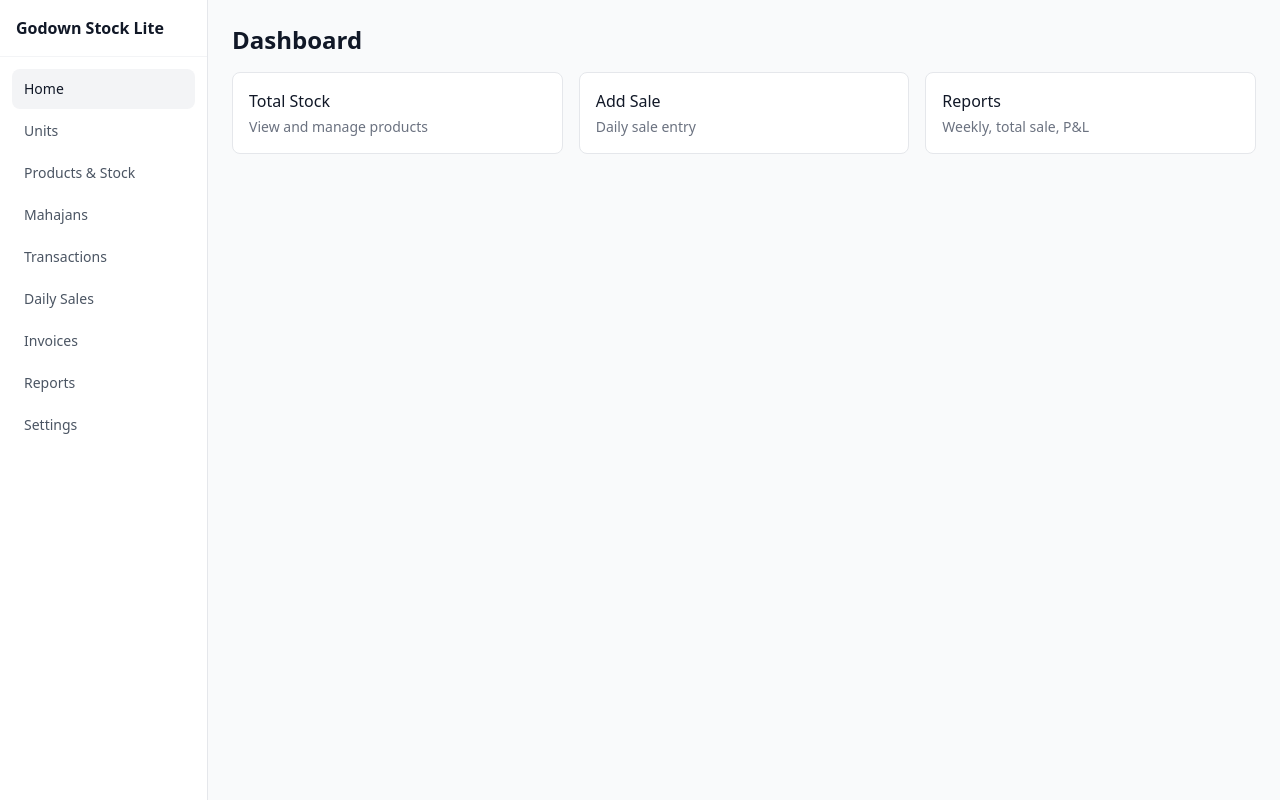
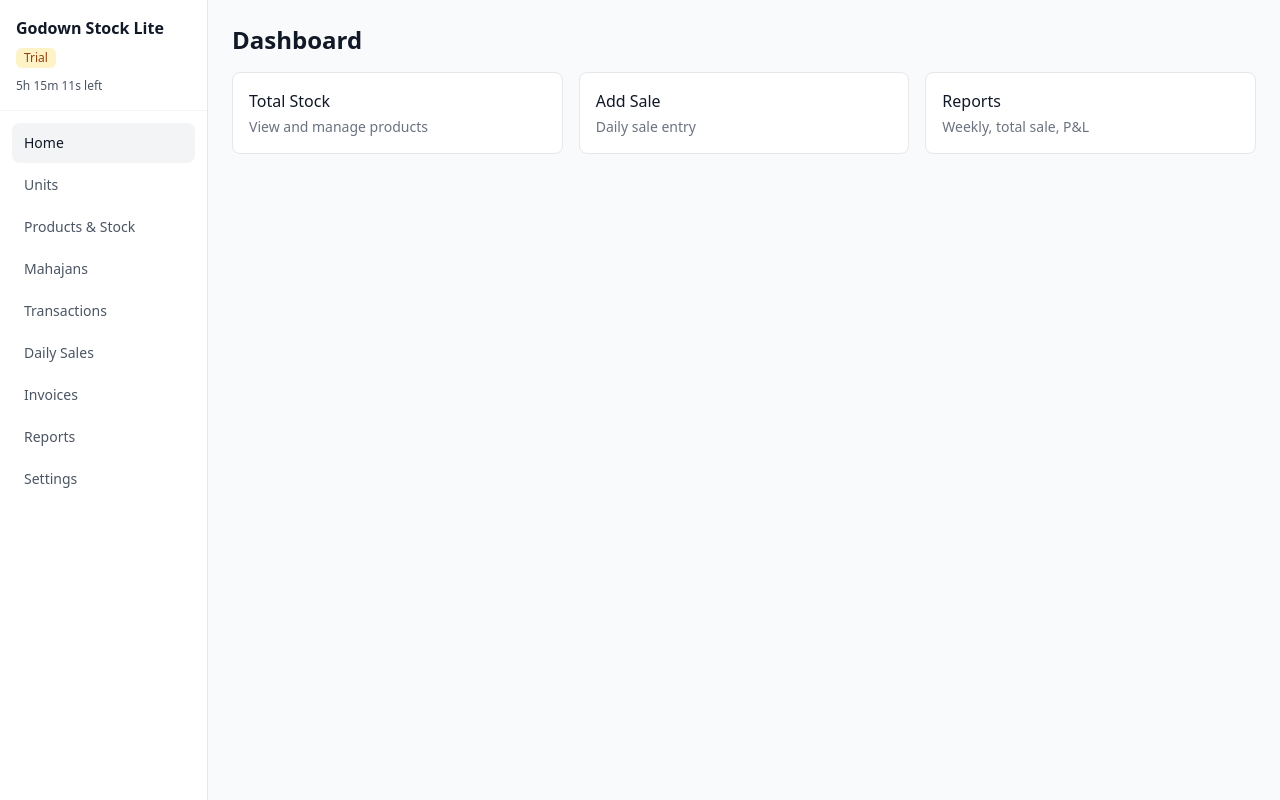
Before and after one commit to commons-dev-open/godown-stock-lite, a React (Vite) app: page / in a window 1280 px wide. Built offline with nearby package versions, Linux system fonts and the light colour scheme.

Commit message:
Add trial mode functionality with build configuration and UI updates. Introduce trial timer and badge in the layout, and update README with trial build instructions. Enhance TypeScript configuration for shared paths.

```diff
--- a/package.json
+++ b/package.json
@@ -9,7 +9,9 @@
     "dev:electron": "wait-on http://localhost:5173 && cross-env ELECTRON_DEV=true electron .",
     "db:clean": "node scripts/clean-db.mjs",
     "dev:fresh": "npm run db:clean && npm run dev",
+    "prebuild": "node scripts/write-build-config.mjs",
     "build": "npm run build:main && npm run build:renderer",
+    "build:trial": "cross-env TRIAL_MODE=true npm run build",
     "build:main": "tsc -p tsconfig.main.json",
     "build:renderer": "vite build",
     "start": "electron .",
@@ -56,6 +58,7 @@
   "build": {
     "appId": "com.godown.stock.lite",
     "productName": "Godown Stock Lite",
+    "publish": "github",
     "directories": {
       "output": "release"
     },
--- a/src/renderer/App.tsx
+++ b/src/renderer/App.tsx
@@ -1,5 +1,6 @@
 import { HashRouter, Routes, Route } from "react-router-dom";
 import Layout from "./components/Layout";
+import TrialGuard from "./components/TrialGuard";
 import Items from "./pages/Items";
 import Mahajans from "./pages/Mahajans";
 import MahajanLedger from "./pages/MahajanLedger";
@@ -14,6 +15,7 @@ import Invoices from "./pages/Invoices";
 export default function App() {
   return (
     <HashRouter>
+      <TrialGuard />
       <Layout>
         <Routes>
           <Route path="/" element={<Home />} />
--- a/src/renderer/components/Layout.tsx
+++ b/src/renderer/components/Layout.tsx
@@ -3,6 +3,8 @@ import { NavLink } from "react-router-dom";
 import { useQuery } from "@tanstack/react-query";
 import { getElectron } from "../api/client";
 import { getAppDisplayName } from "../lib/displayName";
+import { TRIAL_MODE } from "shared/buildConfig";
+import TrialTimer from "./TrialTimer";
 
 const navItems = [
   { to: "/", label: "Home" },
@@ -24,7 +26,7 @@ export default function Layout({ children }: { children: ReactNode }) {
   const appName = getAppDisplayName(settings);
 
   useEffect(() => {
-    document.title = appName;
+    document.title = TRIAL_MODE ? `${appName} (Trial)` : appName;
   }, [appName]);
 
   const navClass = ({ isActive }: Readonly<{ isActive: boolean }>) =>
@@ -45,7 +47,22 @@ export default function Layout({ children }: { children: ReactNode }) {
           >
             ← Back
           </button> */}
-          <h1 className="text-base font-semibold text-gray-900">{appName}</h1>
+          <div className="flex flex-col gap-0.5">
+            <div className="flex items-center gap-2 flex-wrap">
+              <h1 className="text-base font-semibold text-gray-900">
+                {appName}
+              </h1>
+              {TRIAL_MODE && (
+                <span
+                  className="inline-flex items-center rounded-md bg-amber-100 px-2 py-0.5 text-xs font-medium text-amber-800"
+                  title="This is a trial version. Full version will be provided after payment."
+                >
+                  Trial
+                </span>
+              )}
+            </div>
+            {TRIAL_MODE && <TrialTimer />}
+          </div>
         </div>
         <nav className="flex-1 overflow-y-auto p-3">
           <ul className="space-y-0.5">
--- /dev/null
+++ b/src/renderer/components/TrialGuard.tsx
@@ -0,0 +1,91 @@
+import { useState, useCallback, useEffect } from "react";
+import { TRIAL_MODE, TRIAL_END_ISO } from "shared/buildConfig";
+import { isTrialExpired, formatTrialEndDateTime } from "shared/trialUtils";
+import FormModal from "./FormModal";
+import Button from "./Button";
+
+const initialExpired = Boolean(
+  TRIAL_MODE && TRIAL_END_ISO && isTrialExpired(TRIAL_END_ISO)
+);
+
+/**
+ * When trial has ended, covers the app with a transparent overlay.
+ * Dialog opens immediately on load or as soon as the trial end time is reached
+ * (even if the app is already open). Every click on the overlay re-opens it.
+ */
+export default function TrialGuard() {
+  const [expired, setExpired] = useState(initialExpired);
+  const [dialogOpen, setDialogOpen] = useState(initialExpired);
+
+  useEffect(() => {
+    if (!TRIAL_MODE || !TRIAL_END_ISO || expired) return;
+    const id = setInterval(() => {
+      if (isTrialExpired(TRIAL_END_ISO)) {
+        setExpired(true);
+        setDialogOpen(true);
+      }
+    }, 1000);
+    return () => clearInterval(id);
+  }, [expired]);
+
+  const handleOverlayClick = useCallback(() => {
+    setDialogOpen(true);
+  }, []);
+
+  if (!expired) return null;
+
+  const expiryTime = TRIAL_END_ISO && formatTrialEndDateTime(TRIAL_END_ISO);
+
+  return (
+    <>
+      <div
+        className="fixed inset-0 z-40 cursor-not-allowed"
+        onClick={handleOverlayClick}
+        aria-hidden="true"
+      />
+      <FormModal
+        title="Unlock the full version"
+        open={dialogOpen}
+        onClose={() => setDialogOpen(false)}
+        maxWidth="max-w-sm"
+        footer={
+          <Button
+            type="button"
+            variant="primary"
+            onClick={() => setDialogOpen(false)}
+          >
+            OK
+          </Button>
+        }
+      >
+        <div className="space-y-3 text-gray-700">
+          <p className="font-medium text-gray-900">
+            Your trial has ended — buy the full version to continue using the
+            app.
+          </p>
+          <p>
+            With the full version you get{" "}
+            <strong>12 months free support and bug fixes</strong>, plus access
+            to all features:
+          </p>
+          <ul className="text-sm list-disc list-inside space-y-1 text-gray-600">
+            <li>Products & stock management</li>
+            <li>Mahajans & ledger</li>
+            <li>Transactions & daily sales</li>
+            <li>Easy data export and import</li>
+            <li>Invoices & reports (Beta)</li>
+            <li>Basic GST support (Coming soon)</li>
+          </ul>
+          <p className="text-sm">
+            Contact Arindam Hazra to get the full version.
+          </p>
+          {expiryTime && (
+            <p className="text-sm text-gray-500">
+              Trial expired on <strong>{expiryTime}</strong>.
+            </p>
+          )}
+        </div>
+      </FormModal>
+    </>
+  );
+}
--- /dev/null
+++ b/src/renderer/components/TrialTimer.tsx
@@ -0,0 +1,49 @@
+import { useState, useEffect } from "react";
+import { TRIAL_MODE, TRIAL_END_ISO } from "shared/buildConfig";
+import {
+  formatTrialTimer,
+  formatTrialEndDateTime,
+  getTrialTimeLeft,
+  isTrialExpired,
+} from "shared/trialUtils";
+
+/** Live countdown or "Trial ended on ..." when in trial mode. */
+export default function TrialTimer() {
+  const [label, setLabel] = useState(() =>
+    TRIAL_MODE && TRIAL_END_ISO ? formatTrialTimer(TRIAL_END_ISO) : ""
+  );
+
+  useEffect(() => {
+    if (!TRIAL_MODE || !TRIAL_END_ISO || isTrialExpired(TRIAL_END_ISO)) {
+      if (TRIAL_MODE && TRIAL_END_ISO) setLabel(formatTrialTimer(TRIAL_END_ISO));
+      return;
+    }
+    const tick = () => setLabel(formatTrialTimer(TRIAL_END_ISO));
+    const id = setInterval(tick, 1000);
+    return () => clearInterval(id);
+  }, []);
+
+  if (!label) return null;
+
+  const expired = TRIAL_MODE && TRIAL_END_ISO && isTrialExpired(TRIAL_END_ISO);
+  const left = TRIAL_END_ISO ? getTrialTimeLeft(TRIAL_END_ISO) : null;
+
+  return (
+    <div
+      className="mt-2 text-xs text-gray-500"
+      title={
+        left
+          ? left.expired && TRIAL_END_ISO
+            ? formatTrialEndDateTime(TRIAL_END_ISO)
+            : `${left.days}d ${left.hours}h ${left.minutes}m ${left.seconds}s left`
+          : undefined
+      }
+    >
+      {expired ? (
+        <span className="text-amber-700 font-medium">{label}</span>
+      ) : (
+        <span className="text-gray-600">{label}</span>
+      )}
+    </div>
+  );
+}
--- /dev/null
+++ b/src/shared/buildConfig.ts
@@ -0,0 +1,9 @@
+/**
+ * Build-time trial config. Overwritten by scripts/write-build-config.mjs.
+ * Full: npm run build
+ * Trial: TRIAL_MODE=true npm run build
+ * Trial with end: TRIAL_MODE=true TRIAL_END=2025-04-15T23:59:59 npm run build
+ */
+export const TRIAL_MODE = true;
+/** ISO date-time string when trial ends (e.g. "2025-04-15T23:59:59.000Z"). Empty when not trial. */
+export const TRIAL_END_ISO = "2026-03-02T09:34:59";
--- /dev/null
+++ b/src/shared/trialUtils.ts
@@ -0,0 +1,71 @@
+/**
+ * Trial end date helpers. TRIAL_END_ISO is an ISO date-time string.
+ */
+
+export function getTrialEndDate(iso: string): Date | null {
+  if (!iso || typeof iso !== "string") return null;
+  const d = new Date(iso);
+  return Number.isNaN(d.getTime()) ? null : d;
+}
+
+export function isTrialExpired(iso: string): boolean {
+  const end = getTrialEndDate(iso);
+  return end !== null && Date.now() >= end.getTime();
+}
+
+export interface TrialTimeLeft {
+  expired: boolean;
+  days: number;
+  hours: number;
+  minutes: number;
+  seconds: number;
+}
+
+export function getTrialTimeLeft(iso: string): TrialTimeLeft | null {
+  const end = getTrialEndDate(iso);
+  if (!end) return null;
+  const now = Date.now();
+  const endMs = end.getTime();
+  if (now >= endMs) {
+    return { expired: true, days: 0, hours: 0, minutes: 0, seconds: 0 };
+  }
+  let diff = Math.floor((endMs - now) / 1000);
+  const seconds = diff % 60;
+  diff = Math.floor(diff / 60);
+  const minutes = diff % 60;
+  diff = Math.floor(diff / 60);
+  const hours = diff % 24;
+  const days = Math.floor(diff / 24);
+  return { expired: false, days, hours, minutes, seconds };
+}
+
+/** Format for display: "5d 3h 2m 45s left" or "Trial ended on 15/04/2025 at 23:59:59" */
+export function formatTrialTimer(iso: string): string {
+  const end = getTrialEndDate(iso);
+  if (!end) return "";
+  const left = getTrialTimeLeft(iso);
+  if (!left) return "";
+  if (left.expired) {
+    return `Trial ended on ${formatTrialEndDateTime(iso)}`;
+  }
+  const parts = [
+    ...(left.days > 0 ? [`${left.days}d`] : []),
+    `${left.hours}h`,
+    `${left.minutes}m`,
+    `${left.seconds}s`,
+  ];
+  return `${parts.join(" ")} left`;
+}
+
+/** Human-readable expiry date and time, e.g. "15/04/2025 at 23:59:59" */
+export function formatTrialEndDateTime(iso: string): string {
+  const end = getTrialEndDate(iso);
+  if (!end) return "";
+  const d = String(end.getDate()).padStart(2, "0");
+  const m = String(end.getMonth() + 1).padStart(2, "0");
+  const y = end.getFullYear();
+  const h = String(end.getHours()).padStart(2, "0");
+  const min = String(end.getMinutes()).padStart(2, "0");
+  const s = String(end.getSeconds()).padStart(2, "0");
+  return `${d}/${m}/${y} at ${h}:${min}:${s}`;
+}
--- a/tsconfig.json
+++ b/tsconfig.json
@@ -1,5 +1,7 @@
 {
   "compilerOptions": {
+    "baseUrl": ".",
+    "paths": { "shared/*": ["src/shared/*"] },
     "target": "ES2020",
     "useDefineForClassFields": true,
     "lib": ["ES2020", "DOM", "DOM.Iterable"],
--- a/vite.config.ts
+++ b/vite.config.ts
@@ -13,6 +13,7 @@ export default defineConfig({
   resolve: {
     alias: {
       "@": path.resolve(__dirname, "src/renderer"),
+      shared: path.resolve(__dirname, "src/shared"),
     },
   },
   server: {
```
Also changed, not shown: scripts/write-build-config.mjs (added, +42 -0 lines), 1 other file (tests, documents, lock files or other folders).
